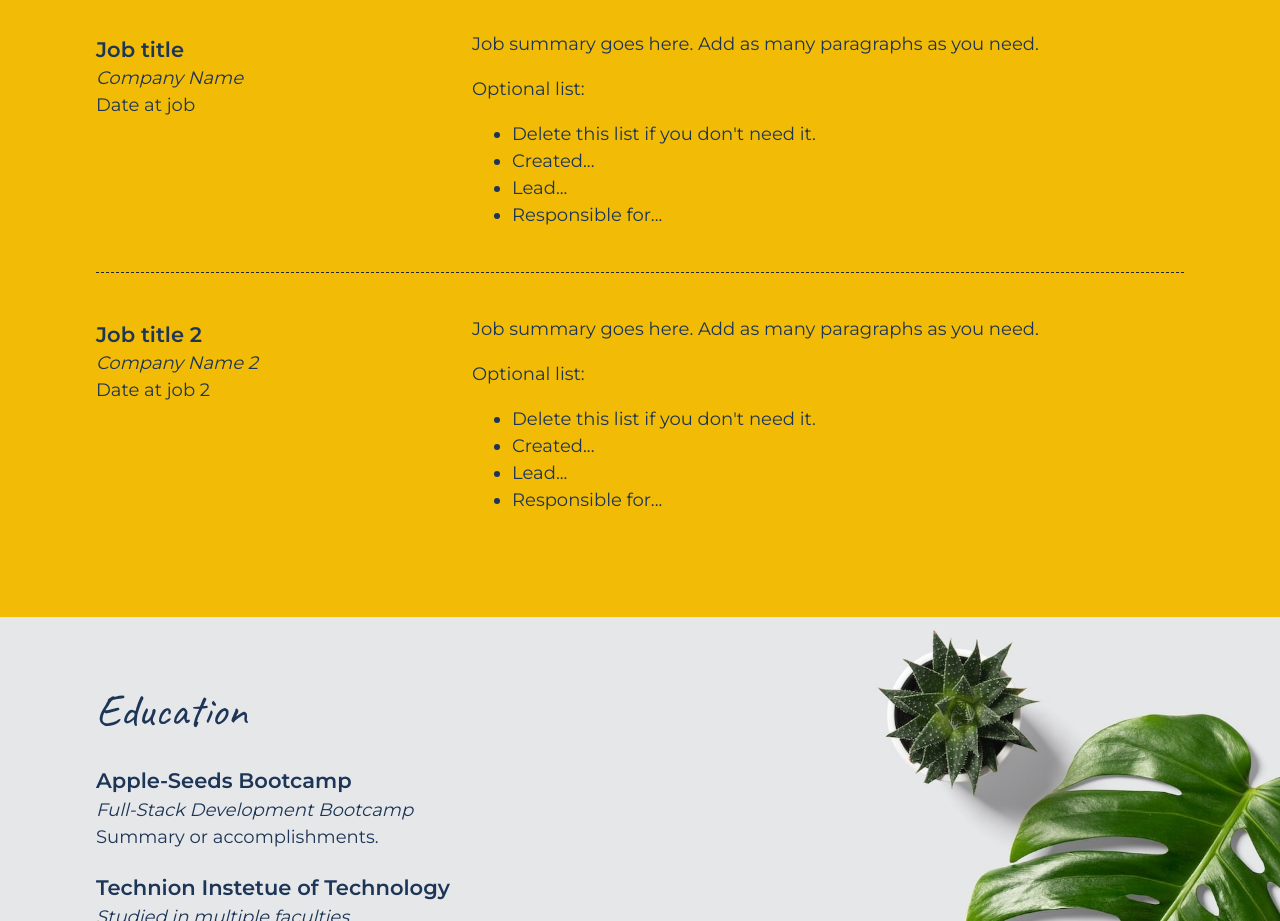
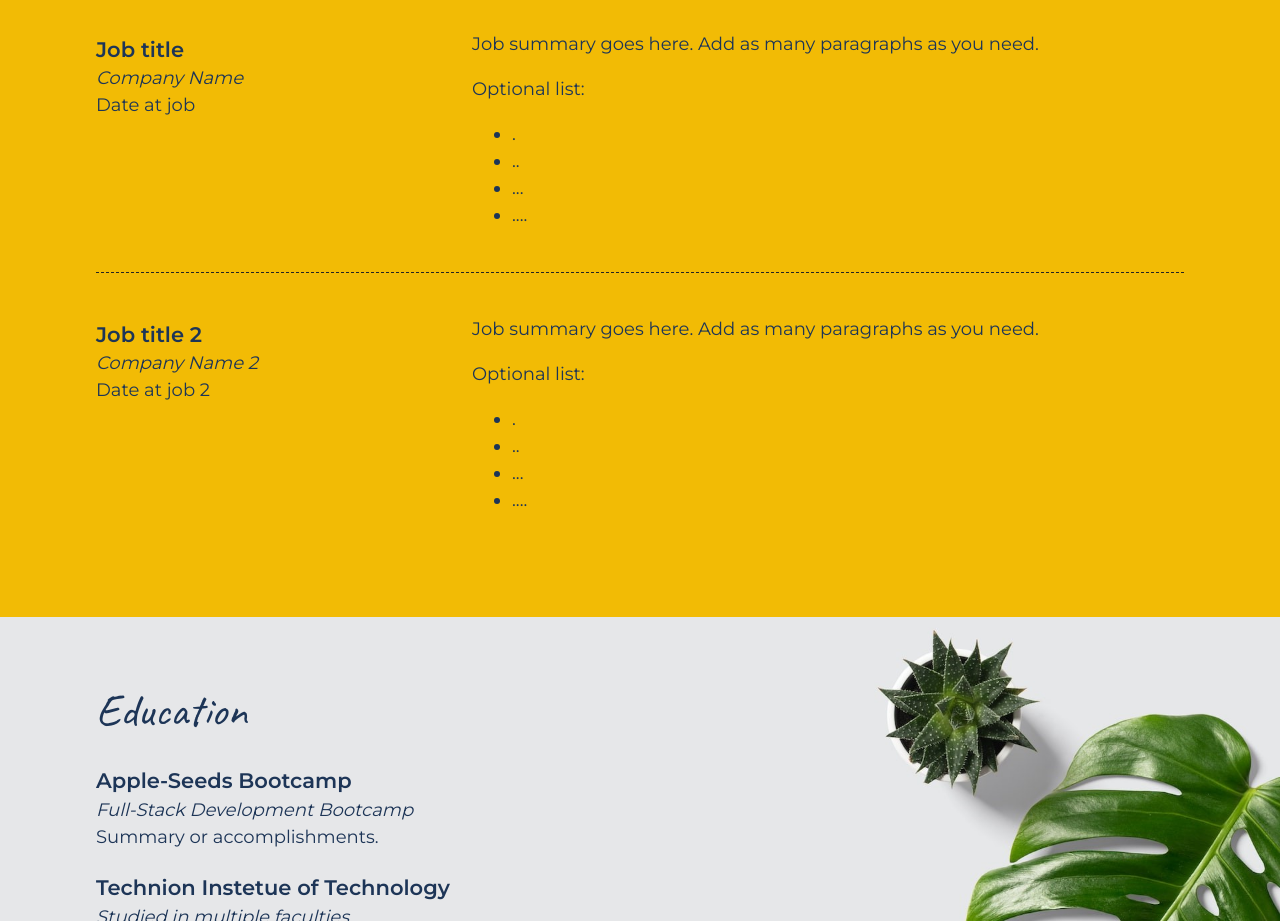
Before and after one commit to MeirJC/Personal-Portfolio-Page---Meir-J-cohen, a plain HTML site: page index.html in a window 1280 px wide. Shown: the part 1800-2721 px from the top of the page. Drawn offline with Linux system fonts and the light colour scheme.

Commit message:
5th update - fixed  more reposive issue, aded project previes animation

```diff
--- a/index.html
+++ b/index.html
@@ -111,6 +111,7 @@
           <!-- Start of Project block. -->
           <section class="project-item">
             <img
+              class="project-image"
               src="images/projects-preview/Dropbox-4xx-MeirJCo-MOCKUP.png"
               alt="dropbox 4xx not found image"
             />
@@ -127,6 +128,7 @@
           <!-- Start of Project block. -->
           <section class="project-item">
             <img
+              class="project-image"
               src="images/projects-preview/Pixar Meir-J-C-MOCKUP.png"
               alt="pixar 404 not found image"
             />
@@ -143,6 +145,7 @@
           <!-- Start of Project block -->
           <section class="project-item">
             <img
+              class="project-image"
               src="images/projects-preview/Model-3-Tesla.png"
               alt="tesla model 3 mockup image"
             />
@@ -178,10 +181,10 @@
               <p>Job summary goes here. Add as many paragraphs as you need.</p>
               <p>Optional list:</p>
               <ul>
-                <li>Delete this list if you don't need it.</li>
-                <li>Created...</li>
-                <li>Lead...</li>
-                <li>Responsible for...</li>
+                <li>.</li>
+                <li>..</li>
+                <li>...</li>
+                <li>....</li>
               </ul>
             </div>
           </section>
@@ -198,10 +201,10 @@
               <p>Job summary goes here. Add as many paragraphs as you need.</p>
               <p>Optional list:</p>
               <ul>
-                <li>Delete this list if you don't need it.</li>
-                <li>Created...</li>
-                <li>Lead...</li>
-                <li>Responsible for...</li>
+                <li>.</li>
+                <li>..</li>
+                <li>...</li>
+                <li>....</li>
               </ul>
             </div>
           </section>
```
